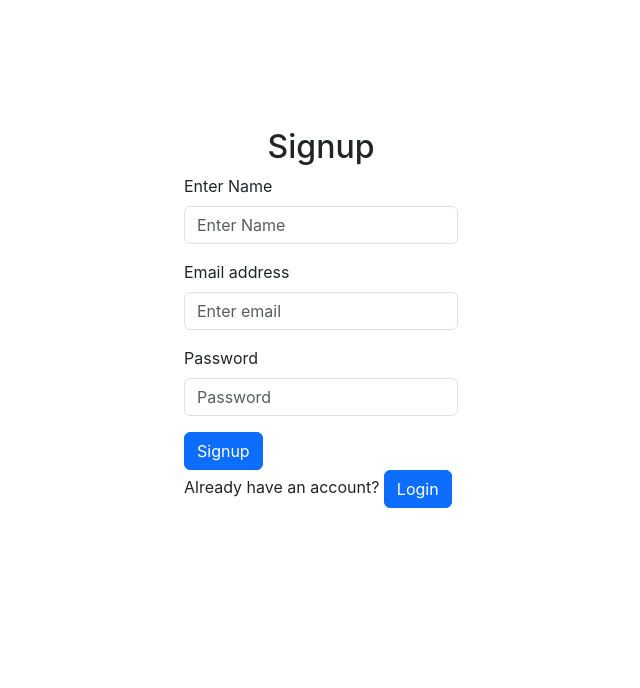
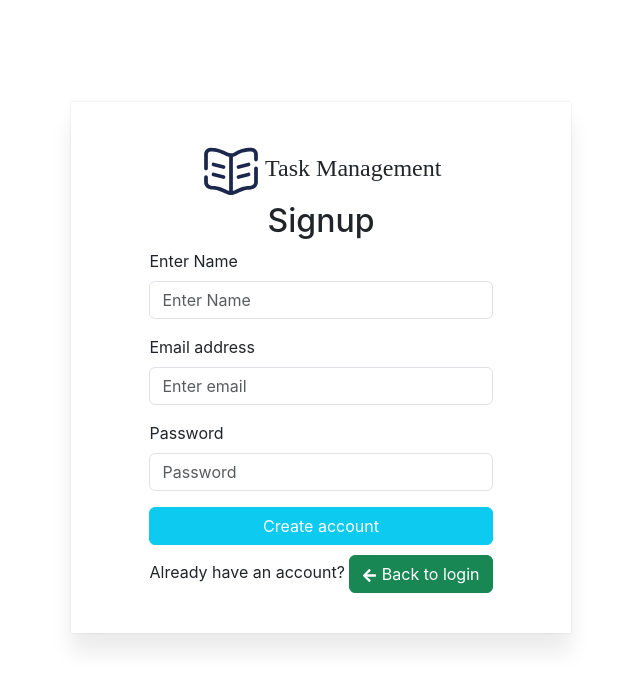
Before and after one commit to PrinceRajput2310/TaskManagementMernApp, a React (Create React App) app in the folder taskapp/: page / in a window 1280 px wide. Shown: the top 688 px of the page, without its empty margins (319-959 px from the left). Built offline with nearby package versions, Linux system fonts and the light colour scheme.

Commit message:
login/signup changes, pie chart for task analytics

```diff
--- a/taskapp/src/components/Header.js
+++ b/taskapp/src/components/Header.js
@@ -2,13 +2,13 @@ import Container from "react-bootstrap/Container";
 import Navbar from "react-bootstrap/Navbar";
 import Dropdown from "react-bootstrap/Dropdown";
 import { useNavigate } from "react-router-dom";
-import { GiNotebook } from "react-icons/gi";
 import { useDispatch } from "react-redux";
 import { RxDashboard } from "react-icons/rx";
 import { IoLogOutOutline } from "react-icons/io5";
 import { CgProfile } from "react-icons/cg";
 import { TbBrandGoogleAnalytics } from "react-icons/tb";
 import { logoutUserRequest } from "../redux/reduxSlice/userSlice";
+import logo from "../assets/notebook.svg";
 
 function Header() {
   const navigate = useNavigate();
@@ -37,7 +37,7 @@ function Header() {
           }}
         >
           <span>
-            <GiNotebook />
+            <img src={logo} alt="logo" width={50} height={50} />
           </span>{" "}
           Task Management
         </Navbar.Brand>
--- a/taskapp/src/components/Home.jsx
+++ b/taskapp/src/components/Home.jsx
@@ -179,7 +179,7 @@ const Home = () => {
             background: "none",
             fontSize: "16px",
             padding: "15px",
-            backgroundColor: "blue",
+            backgroundColor: "lightseagreen",
             color: "white",
           }}
         >
--- a/taskapp/src/components/Profile.js
+++ b/taskapp/src/components/Profile.js
@@ -36,7 +36,7 @@ export default function Profile() {
 
             <form className="form-horizontal">
               <div className="form-group">
-                <label className="col-md-3 control-label">Username:</label>
+                <label className="col-md-3 control-label">User Name:</label>
                 <div className="col-md-8">
                   <input className="form-control" type="text" />
                 </div>
@@ -49,17 +49,21 @@ export default function Profile() {
               </div>
 
               <div className="form-group">
-                <label className="col-md-3 control-label">Password:</label>
+                <label className="col-md-3 control-label">Phone Number:</label>
                 <div className="col-md-8">
                   <input className="form-control" type="password" />
                 </div>
               </div>
               <div className="form-group">
-                <label className="col-md-3 control-label">
-                  Confirm password:
-                </label>
+                <label className="col-md-3 control-label">Date of Birth:</label>
                 <div className="col-md-8">
                   <input className="form-control" type="password" />
+                </div>
+              </div>
+              <div className="form-group">
+                <label className="col-md-3 control-label">Place:</label>
+                <div className="col-md-8">
+                  <input className="form-control" type="text" />
                 </div>
               </div>
               <div className="form-group">
--- a/taskapp/src/pages/Login.js
+++ b/taskapp/src/pages/Login.js
@@ -4,6 +4,8 @@ import Button from "react-bootstrap/Button";
 import Form from "react-bootstrap/Form";
 import { useDispatch } from "react-redux";
 import { userLoginRequest } from "../redux/reduxSlice/userSlice";
+import logo from "../assets/notebook.svg";
+import { IoAddCircleOutline } from "react-icons/io5";
 
 const Login = () => {
   const navigate = useNavigate();
@@ -22,10 +24,20 @@ const Login = () => {
         justifyContent: "center",
         marginLeft: "auto",
         marginRight: "auto",
-        marginTop: "10%",
+        marginTop: "8%",
+        boxShadow:
+          "0px 20px 20px 0px rgba(0, 0, 0, .08), 0px 0px 2px 0px rgba(0, 0, 0, .12)",
+        padding: "40px",
+        maxWidth: "500px",
       }}
     >
       <Form>
+        <div style={{ textAlign: "center" }}>
+          <img src={logo} alt="logo" height={60} width={60} />{" "}
+          <span style={{ fontFamily: "cursive", fontSize: "x-large" }}>
+            Task Management
+          </span>
+        </div>
         <h2
           style={{
             textAlign: "center",
@@ -53,13 +65,20 @@ const Login = () => {
             onChange={(e) => setPassword(e.target.value)}
           />
         </Form.Group>
-        <Button variant="primary" type="submit" onClick={loginUser}>
+
+        <Button
+          variant="info"
+          type="submit"
+          onClick={loginUser}
+          style={{ width: "100%", color: "white" }}
+        >
           Login
         </Button>
-        <div>
+
+        <div style={{ marginTop: "10px" }}>
           if you don't have account?{" "}
-          <Button type="button" onClick={() => navigate("/")}>
-            Signup
+          <Button type="button" onClick={() => navigate("/")} variant="success">
+            <IoAddCircleOutline size={20} /> Create account
           </Button>
         </div>
       </Form>
--- a/taskapp/src/pages/Signup.js
+++ b/taskapp/src/pages/Signup.js
@@ -4,6 +4,8 @@ import Button from "react-bootstrap/Button";
 import Form from "react-bootstrap/Form";
 import { useDispatch } from "react-redux";
 import { userSignupRequest } from "../redux/reduxSlice/userSlice";
+import { FaArrowLeft } from "react-icons/fa";
+import logo from "../assets/notebook.svg";
 
 const Signup = () => {
   const [name, setName] = useState("");
@@ -24,10 +26,20 @@ const Signup = () => {
         justifyContent: "center",
         marginLeft: "auto",
         marginRight: "auto",
-        marginTop: "10%",
+        marginTop: "8%",
+        boxShadow:
+          "0px 20px 20px 0px rgba(0, 0, 0, .08), 0px 0px 2px 0px rgba(0, 0, 0, .12)",
+        padding: "40px",
+        maxWidth: "500px",
       }}
     >
       <Form>
+        <div style={{ textAlign: "center" }}>
+          <img src={logo} alt="logo" height={60} width={60} />{" "}
+          <span style={{ fontFamily: "cursive", fontSize: "x-large" }}>
+            Task Management
+          </span>
+        </div>
         <h2 style={{ textAlign: "center", alignItems: "center" }}>Signup</h2>
         <Form.Group className="mb-3" controlId="formBasicName">
           <Form.Label>Enter Name</Form.Label>
@@ -57,13 +69,24 @@ const Signup = () => {
             onChange={(e) => setPassword(e.target.value)}
           />
         </Form.Group>
-        <Button variant="primary" type="submit" onClick={registerUser}>
-          Signup
+        <Button
+          variant="info"
+          type="submit"
+          onClick={registerUser}
+          style={{ width: "100%", color: "white" }}
+        >
+          Create account
         </Button>
-        <div>
+        <div style={{ marginTop: "10px" }}>
           Already have an account?{" "}
-          <Button type="button" onClick={() => navigate("/login")}>
-            Login
+          <Button
+            type="button"
+            variant="success"
+            color=""
+            onClick={() => navigate("/login")}
+            style={{ backgroundColor: "rgb(66, 153, 225);" }}
+          >
+            <FaArrowLeft size={15} /> Back to login
           </Button>
         </div>
       </Form>
```
Also changed, not shown: taskapp/src/assets/notebook.svg (added).
